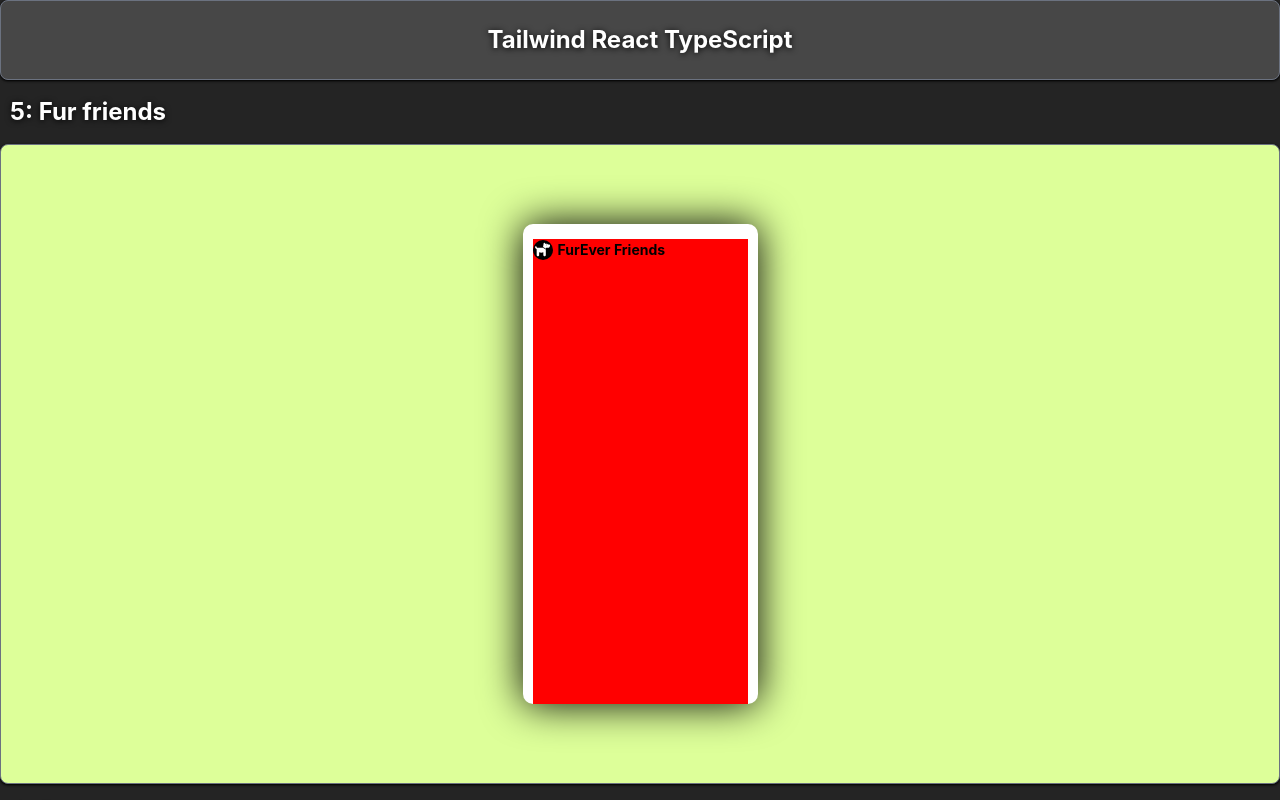
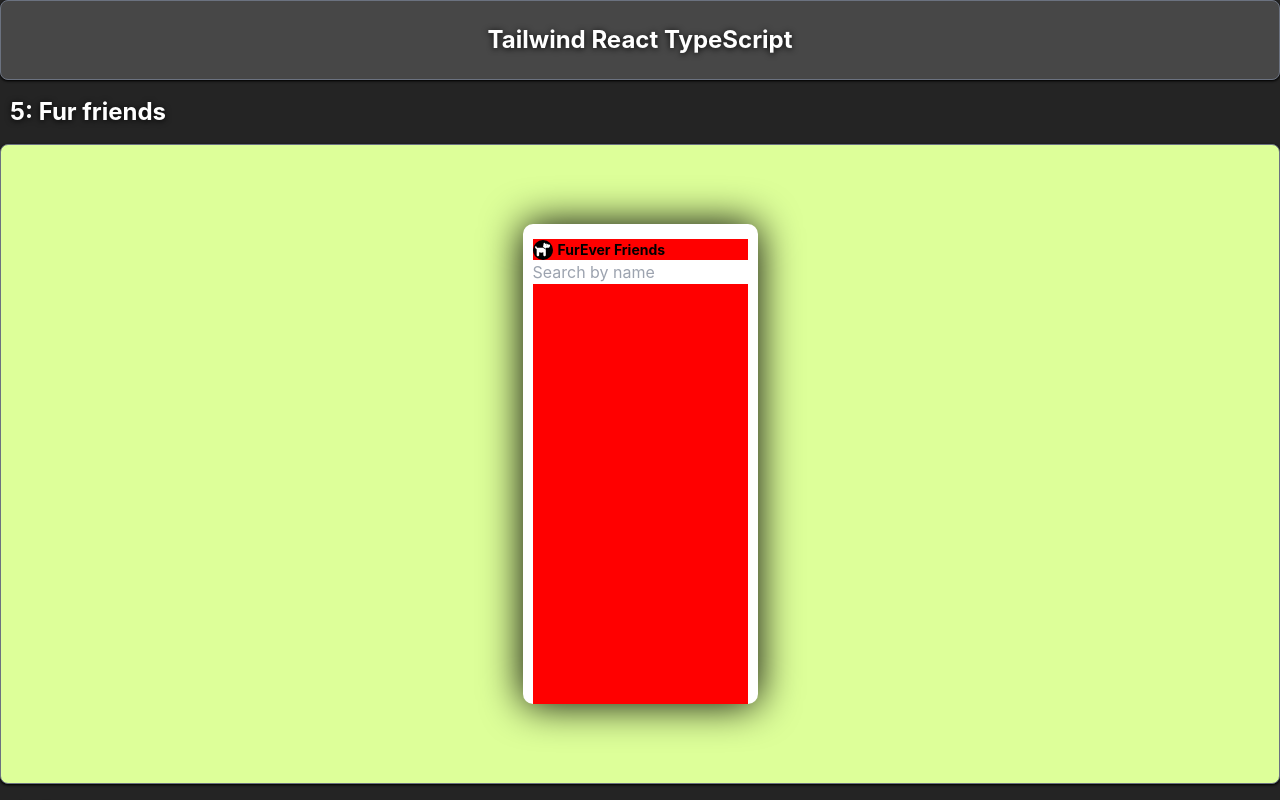
Before and after one commit to kozzztia/tailwind, a React (Vite) app: page / in a window 1280 px wide. Shown: the top 800 px of the page. Built offline with nearby package versions, Linux system fonts and the light colour scheme.

Commit message:
input logic

```diff
--- a/src/components/FurFriends/FurFriends.tsx
+++ b/src/components/FurFriends/FurFriends.tsx
@@ -1,4 +1,4 @@
-import { useState } from "react"
+import { SetStateAction, useState } from "react"
 import { FaDog } from "react-icons/fa6"
 
 const FurFriends = () => {
@@ -7,13 +7,20 @@ const FurFriends = () => {
   const getHome = () => {
     setPage("home")
   }
+
+  const getSearchParam = (param: SetStateAction<string>) => {
+    setSearchParam(param)
+  }
   return (
     <div
       className='w-[235px] h-[480px] bg-[#fff] rounded-[10px] shadow-[0_0_40px_0] shadow-black overflow-clip
       px-[10px] pt-[15px] text-black
       flex justify-start items-start
       '>
-      {page === "home" ? <DogList />
+      {page === "home" ? <DogList
+        setSearchParam={getSearchParam}
+        searchParam={searchParam}
+      />
         : <DogPage name={"Bailey"} handler={getHome}/>
     }
 
@@ -24,7 +31,7 @@ const FurFriends = () => {
 
 export default FurFriends
 
-const DogList = () => {
+const DogList = ({setSearchParam , searchParam} : {setSearchParam: (param: string) => void, searchParam  :string}) => {
   return (
     <div className="w-full h-full flex flex-col justify-start items-start bg-[red]">
       <h1 className="text-[14px] font-bold flex items-center gap-x-[5px]">
@@ -33,6 +40,14 @@ const DogList = () => {
         </span>
         FurEver Friends
       </h1>
+      <label>
+        <input
+          type="text"
+          placeholder="Search by name"
+          value={searchParam}
+          onChange={(e) => setSearchParam(e.target.value)}
+        />
+      </label>
     </div>
   )
 }
```
